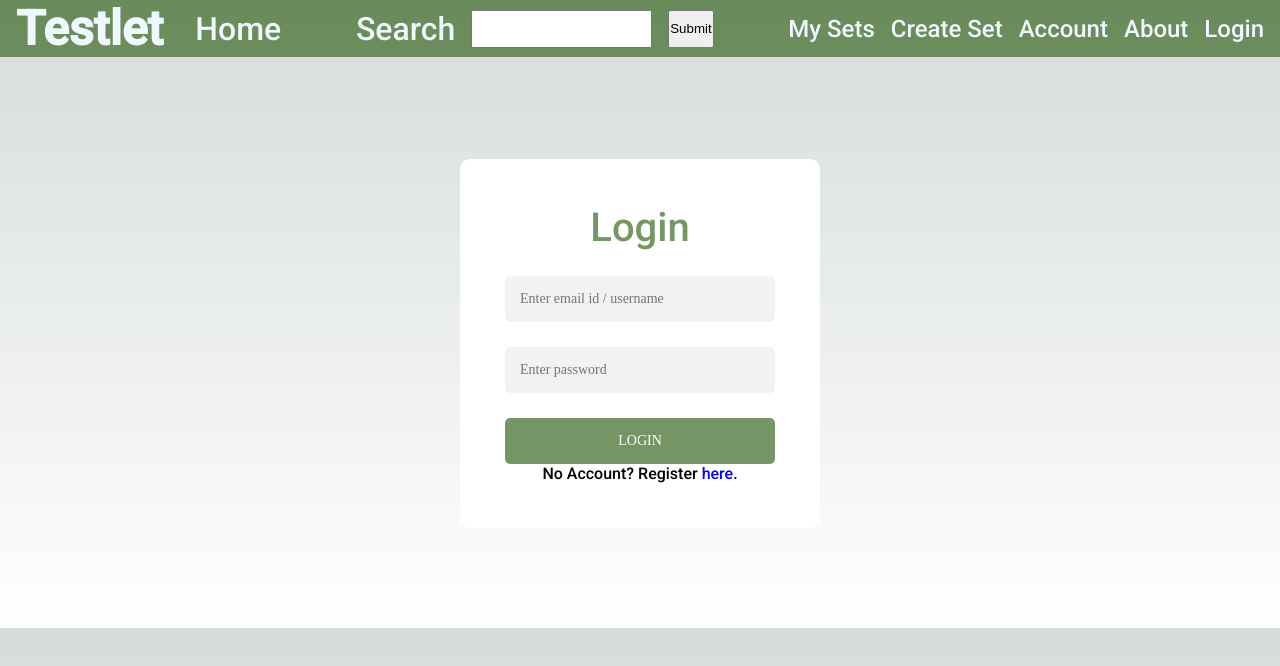
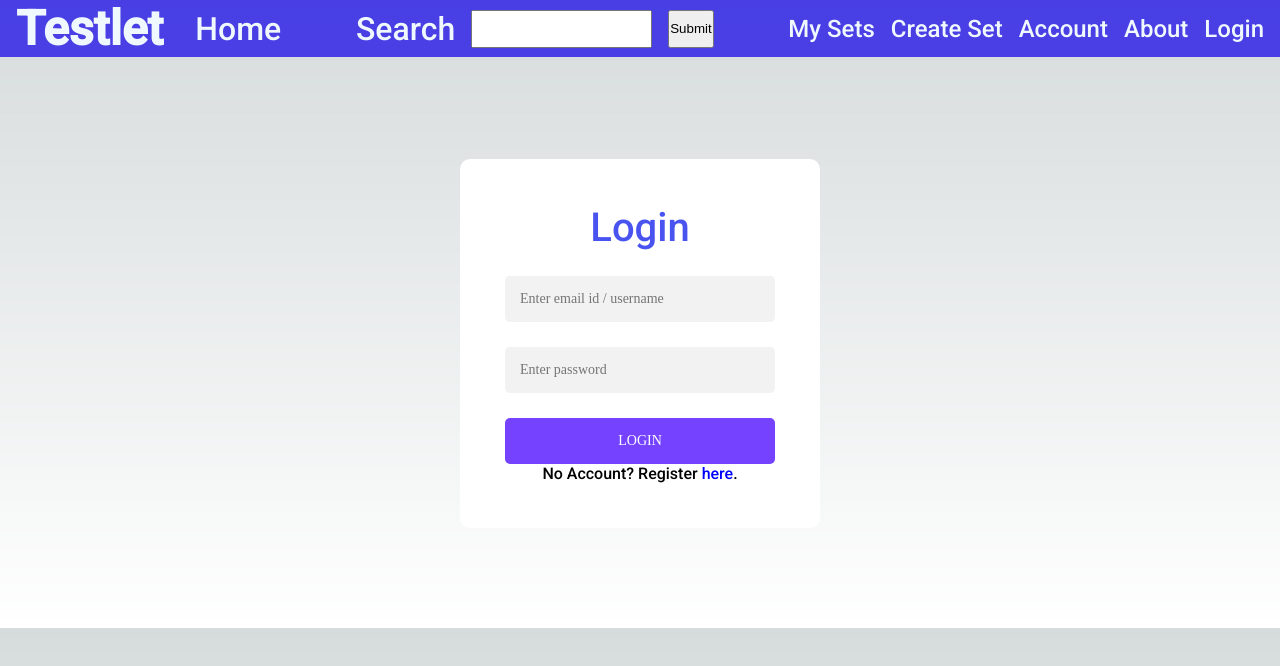
Before and after one commit to izakrobles/testlet, a Next.js app in the folder testlet/: page /LoginPages/login in a window 1280 px wide. Shown: the top 666 px of the page. Built offline with nearby package versions, Linux system fonts and the light colour scheme.

Commit message:
changed color scheme

```diff
--- a/testlet/package.json
+++ b/testlet/package.json
@@ -27,6 +27,6 @@
   "devDependencies": {
     "@types/node": "18.14.0",
     "@types/react": "18.0.28",
-    "typescript": "^4.9.5"
+    "typescript": "4.9.5"
   }
 }
--- a/testlet/styles/globals.css
+++ b/testlet/styles/globals.css
@@ -102,7 +102,7 @@ a {
 
 /* Navbar Styling */
 .nav {
-  background-color: rgba(68, 112, 46, 0.739);
+  background-color: rgba(23, 8, 231, 0.739);
   color: aliceblue;
   display: flex;
   justify-content: space-between;
@@ -191,7 +191,7 @@ a {
   font-family: 'Comfortaa', cursive;
   text-transform: uppercase;
   outline: 0;
-  background: rgba(68, 112, 46, 0.739);
+  background: rgba(68, 1, 255, 0.739);
   width: 100%;
   border: 0;
   border-radius: 5px;
@@ -204,12 +204,12 @@ a {
 }
 
 .form button:active {
-  background: rgba(68, 112, 46, 0.739);
+  background: rgba(66, 79, 255, 0.739);
 }
 
 .form span {
   font-size: 40px;
-  color: rgba(68, 112, 46, 0.739);
+  color: rgba(8, 23, 235, 0.739);
   margin-bottom: 25px;
   display: block;
 }
```
Also changed, not shown: 1 other file (tests, documents, lock files or other folders).
